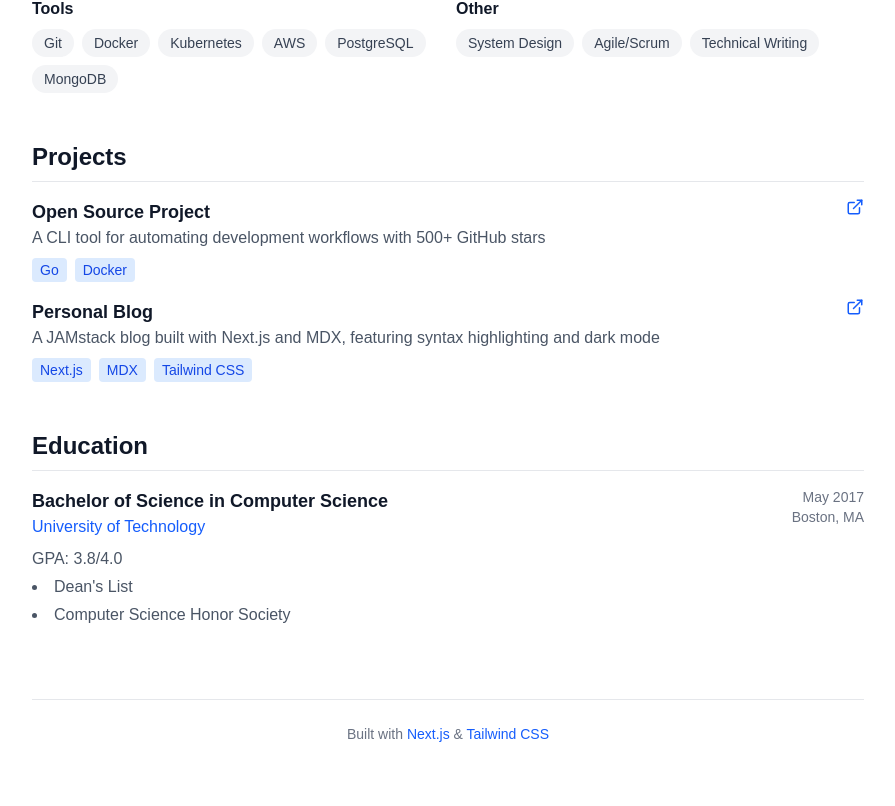
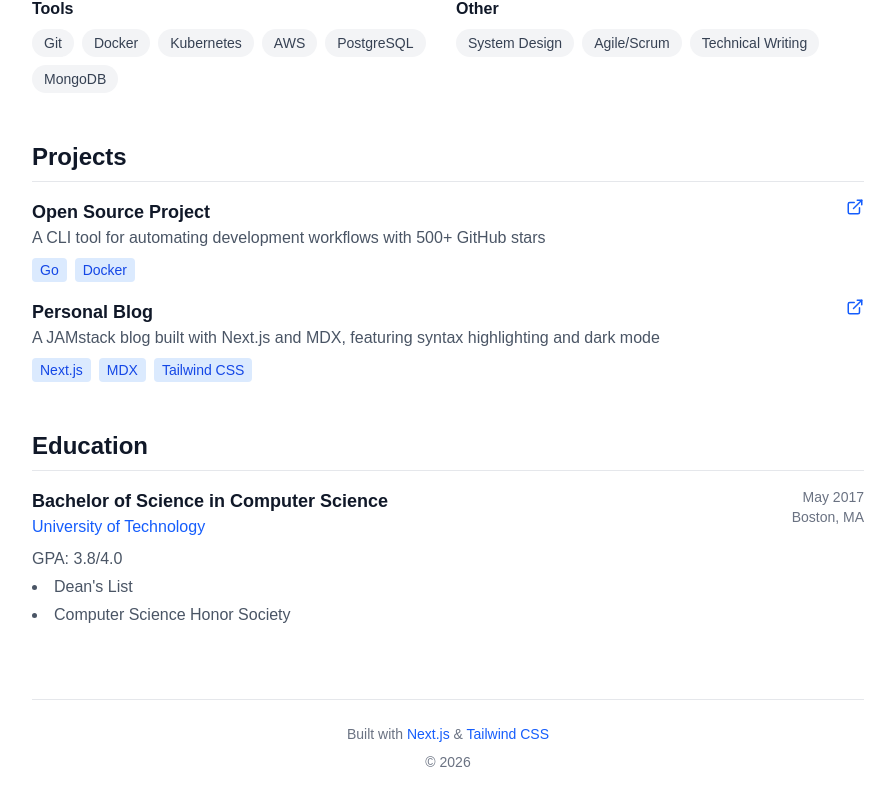
Before and after one commit to davidkwartler/davekwartler, a Next.js app: page / in a window 1280 px wide. Shown: the part 1083-1889 px from the top of the page, without its empty margins (192-1087 px from the left). Built offline with nearby package versions, Linux system fonts and the light colour scheme.

Commit message:
Add copyright year to footer

```diff
--- a/src/app/page.tsx
+++ b/src/app/page.tsx
@@ -36,6 +36,7 @@ export default function Home() {
               Tailwind CSS
             </a>
           </p>
+          <p className="mt-2">&copy; {new Date().getFullYear()}</p>
         </footer>
       </div>
     </main>
```
